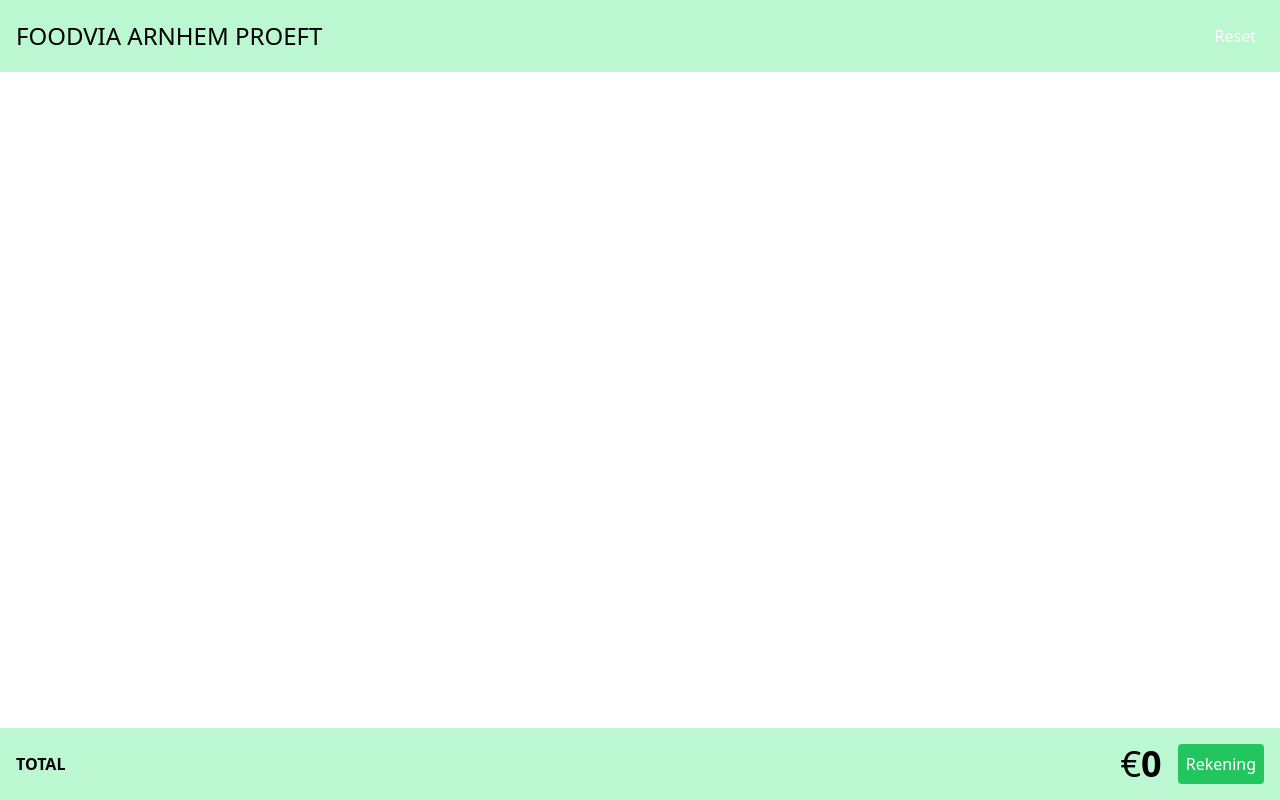
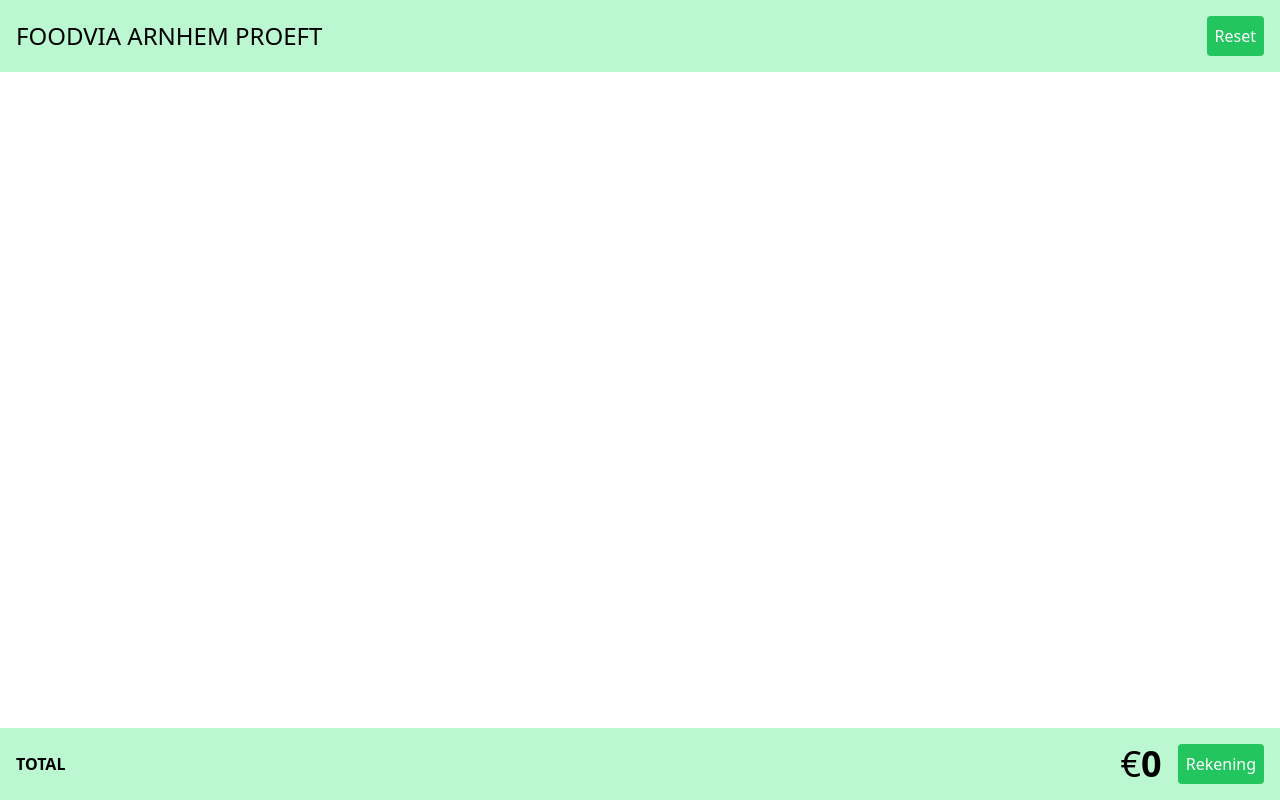
Before and after one commit to AafjeVanGrieken/foodvia-app, a website: page src/views/home.html in a window 1280 px wide. Drawn offline with nearby package versions, Linux system fonts and the light colour scheme; no server answers.

Commit message:
back to green

```diff
--- a/src/views/home.html
+++ b/src/views/home.html
@@ -23,7 +23,7 @@
     <div class="p-4 bg-green-200 w-screen fixed">
         <div class="flex justify-between items-center">
             <span class="text-2xl">FOODVIA ARNHEM PROEFT</span>
-            <button class="bg-color:IndianRed-500 text-white p-2 rounded" @click="rekening = new Rekening()">Reset</button>
+            <button class="bg-green-500 text-white p-2 rounded" @click="rekening = new Rekening()">Reset</button>
         </div>
     </div>
     <div class="p-4">
```
